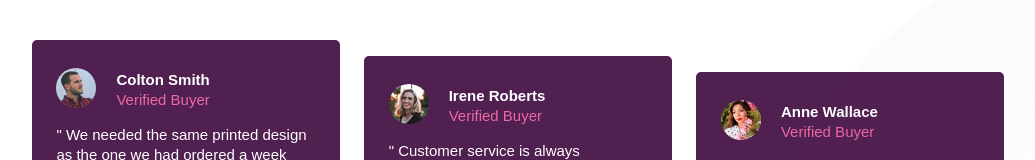
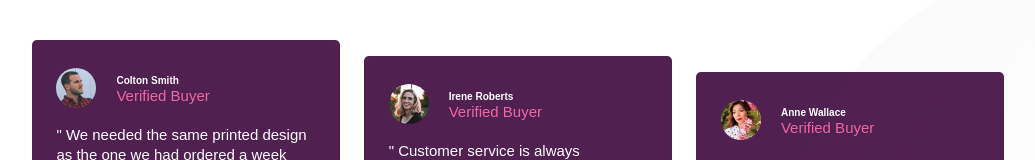
Before and after one commit to KentCP/Social-proof-section, a plain HTML site: page index.html in a window 1280 px wide. Shown: the part 330-490 px from the top of the page, without its empty margins (122-1157 px from the left). Drawn offline with Linux system fonts and the light colour scheme.

Commit message:
Update index.html

```diff
--- a/index.html
+++ b/index.html
@@ -102,7 +102,7 @@
               <img src="./images/image-colton.jpg" alt="" />
             </div>
             <div class="name__and-tag">
-              <p class="name">Colton Smith</p>
+              <h6 class="name">Colton Smith</h6>
               <p class="tag">Verified Buyer</p>
             </div>
           </div>
@@ -120,7 +120,7 @@
               <img src="./images/image-irene.jpg" alt="" />
             </div>
             <div class="name__and-tag">
-              <p class="name">Irene Roberts</p>
+              <h6 class="name">Irene Roberts</h6>
               <p class="tag">Verified Buyer</p>
             </div>
           </div>
@@ -138,7 +138,7 @@
               <img src="./images/image-anne.jpg" alt="" />
             </div>
             <div class="name__and-tag">
-              <p class="name">Anne Wallace</p>
+              <h6 class="name">Anne Wallace</h6>
               <p class="tag">Verified Buyer</p>
             </div>
           </div>
```
